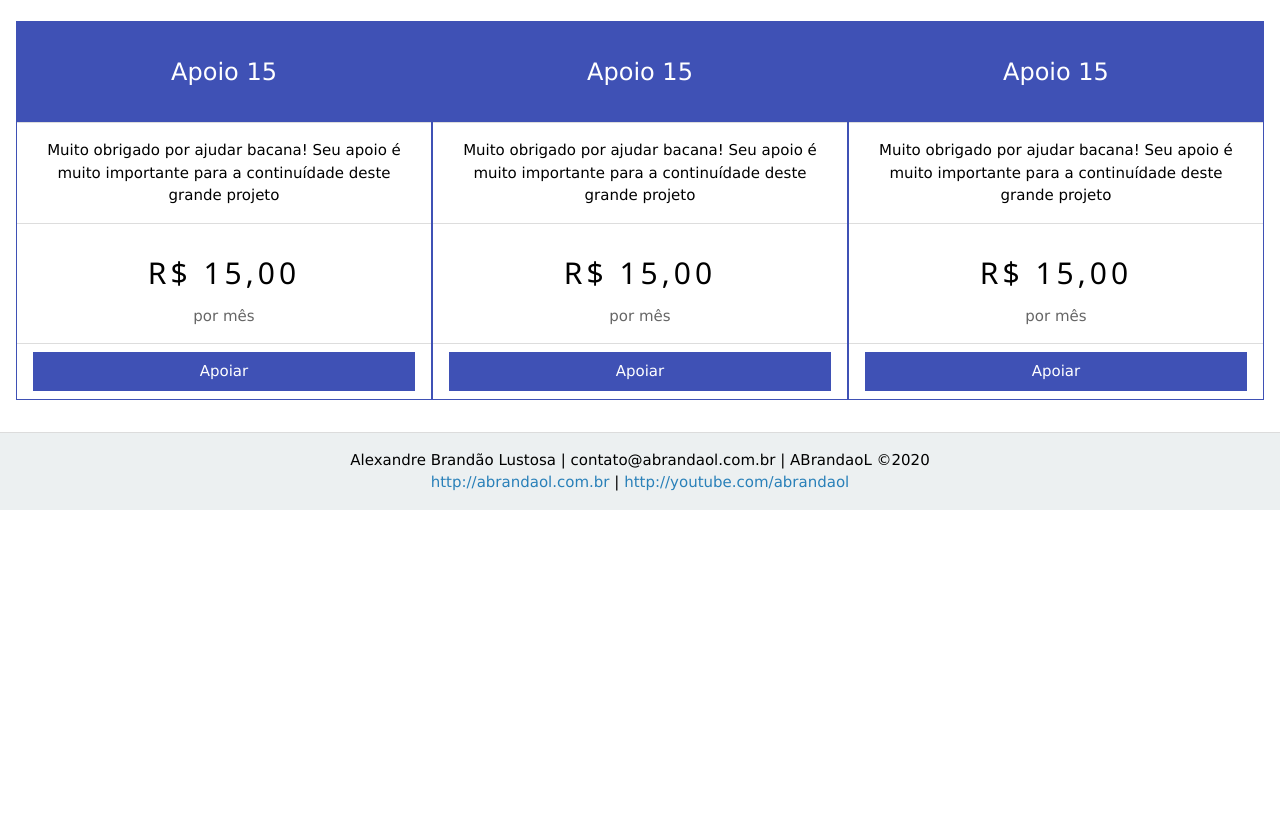
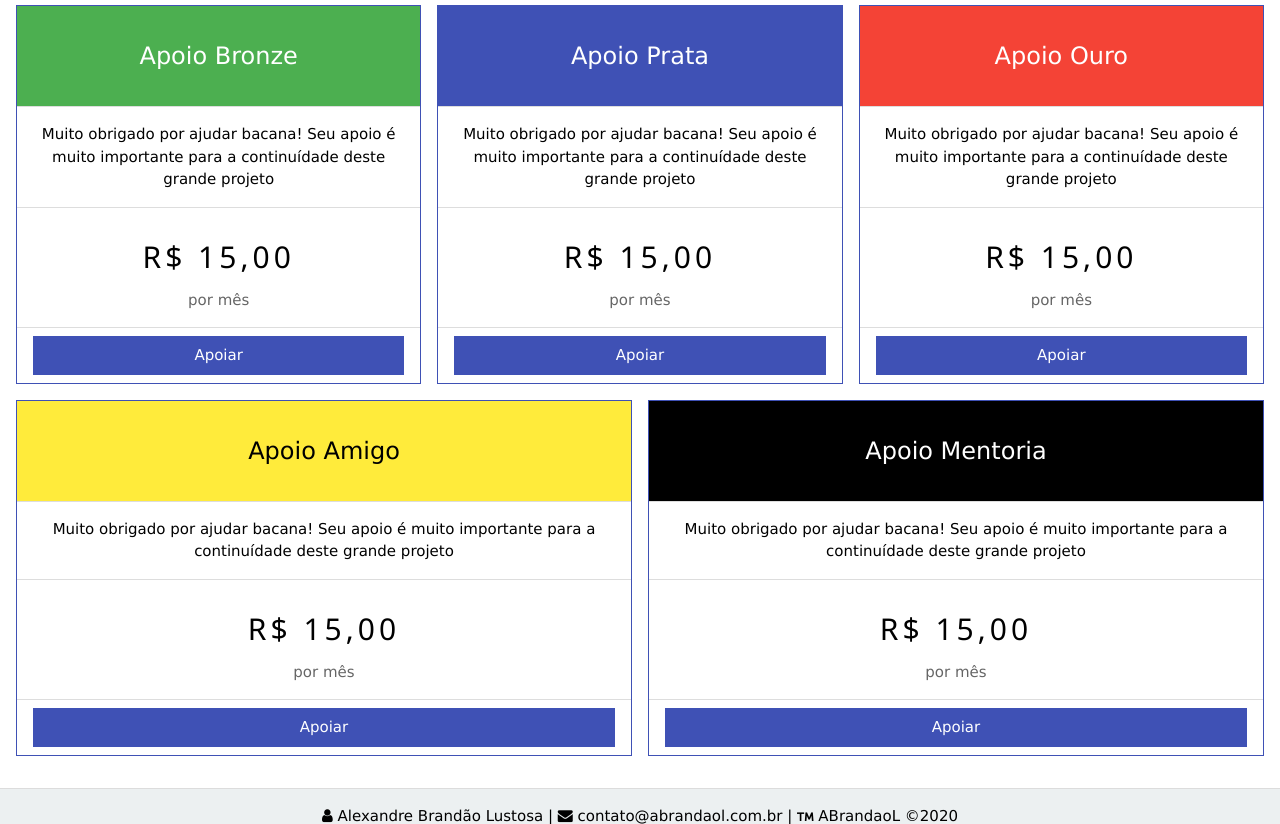
Before and after one commit to abrandao/abrandaol.com.br, a plain HTML site: page index.html in a window 1280 px wide. Shown: the part 1299-2123 px from the top of the page. Before the commit the page ends 1809 px from the top, so only its background shows below. Drawn offline with Linux system fonts and the light colour scheme.

Commit message:
cards spacing

```diff
--- a/index.html
+++ b/index.html
@@ -24,11 +24,11 @@
   </p>
 </div>
 
-<div class="w3-row w3-margin">
+<div class="w3-row-padding">
 
-  <div class="w3-third w3-margin-bottom w3-border w3-border-indigo">
-    <ul class="w3-ul w3-center">
-      <li class="w3-indigo w3-xlarge w3-padding-32">Apoio 15</li>
+  <div class="w3-third w3-margin-bottom">
+    <ul class="w3-ul w3-center w3-border w3-border-indigo">
+      <li class="w3-green w3-xlarge w3-padding-32">Apoio Bronze</li>
       <li class="w3-padding-16">
         Muito obrigado por ajudar bacana! Seu apoio é muito importante para a continuídade deste grande projeto
       </li>
@@ -42,9 +42,9 @@
     </ul>
   </div>
 
-  <div class="w3-third w3-margin-bottom w3-border w3-border-indigo">
-    <ul class="w3-ul w3-center">
-      <li class="w3-indigo w3-xlarge w3-padding-32">Apoio 15</li>
+  <div class="w3-third w3-margin-bottom">
+    <ul class="w3-ul w3-center w3-border w3-border-indigo">
+      <li class="w3-indigo w3-xlarge w3-padding-32">Apoio Prata</li>
       <li class="w3-padding-16">
         Muito obrigado por ajudar bacana! Seu apoio é muito importante para a continuídade deste grande projeto
       </li>
@@ -58,9 +58,28 @@
     </ul>
   </div>
 
-  <div class="w3-third w3-margin-bottom w3-border w3-border-indigo">
-    <ul class="w3-ul w3-center">
-      <li class="w3-indigo w3-xlarge w3-padding-32">Apoio 15</li>
+  <div class="w3-third w3-margin-bottom">
+    <ul class="w3-ul w3-center w3-border w3-border-indigo">
+      <li class="w3-red w3-xlarge w3-padding-32">Apoio Ouro</li>
+      <li class="w3-padding-16">
+        Muito obrigado por ajudar bacana! Seu apoio é muito importante para a continuídade deste grande projeto
+      </li>
+      <li class="w3-padding-16">
+        <h2 class="w3-wide">R$ 15,00</h2>
+        <span class="w3-opacity">por mês</span>
+      </li>
+      <li>
+        <button class="w3-button w3-block w3-indigo">Apoiar</button>
+      </li>
+    </ul>
+  </div>
+</div>
+
+<div class="w3-row-padding">
+
+  <div class="w3-half">
+    <ul class="w3-ul w3-center w3-border w3-border-indigo">
+      <li class="w3-yellow w3-xlarge w3-padding-32">Apoio Amigo</li>
       <li class="w3-padding-16">
         Muito obrigado por ajudar bacana! Seu apoio é muito importante para a continuídade deste grande projeto
       </li>
@@ -74,16 +93,34 @@
     </ul>
   </div>
 
-
+  <div class="w3-half w3-margin-bottom">
+    <ul class="w3-ul w3-center w3-border w3-border-indigo">
+      <li class="w3-black w3-xlarge w3-padding-32">Apoio Mentoria</li>
+      <li class="w3-padding-16">
+        Muito obrigado por ajudar bacana! Seu apoio é muito importante para a continuídade deste grande projeto
+      </li>
+      <li class="w3-padding-16">
+        <h2 class="w3-wide">R$ 15,00</h2>
+        <span class="w3-opacity">por mês</span>
+      </li>
+      <li>
+        <button class="w3-button w3-block w3-indigo">Apoiar</button>
+      </li>
+    </ul>
+  </div>
 </div>
 
 <!-- Footer -->
 <footer class="footer w3-theme-l4 w3-container w3-center w3-padding-16 w3-margin-top w3-flat-clouds">
-  <div>Alexandre Brandão Lustosa | contato@abrandaol.com.br | ABrandaoL &copy;2020</div>
+  <div><i class="fa fa-user" aria-hidden="true"></i>
+    Alexandre Brandão Lustosa | <i class="fa fa-envelope" aria-hidden="true"></i>
+    contato@abrandaol.com.br | <i class="fa fa-trademark" aria-hidden="true"></i>
+    ABrandaoL &copy;2020</div>
   <div>
-    <a href="http://abrandaol.com.br">http://abrandaol.com.br</a>
+    <i class="fa fa-link" aria-hidden="true"></i>
+    <a href="http://abrandaol.com.br">www.abrandaol.com.br</a>
     |
-    <a href="http://youtube.com/abrandaol">http://youtube.com/abrandaol</a>
+    <i class="fa fa-youtube-play" aria-hidden="true"></i><a href="http://youtube.com/abrandaol"> abrandaol</a>
   </div>
 </footer>
 
```
